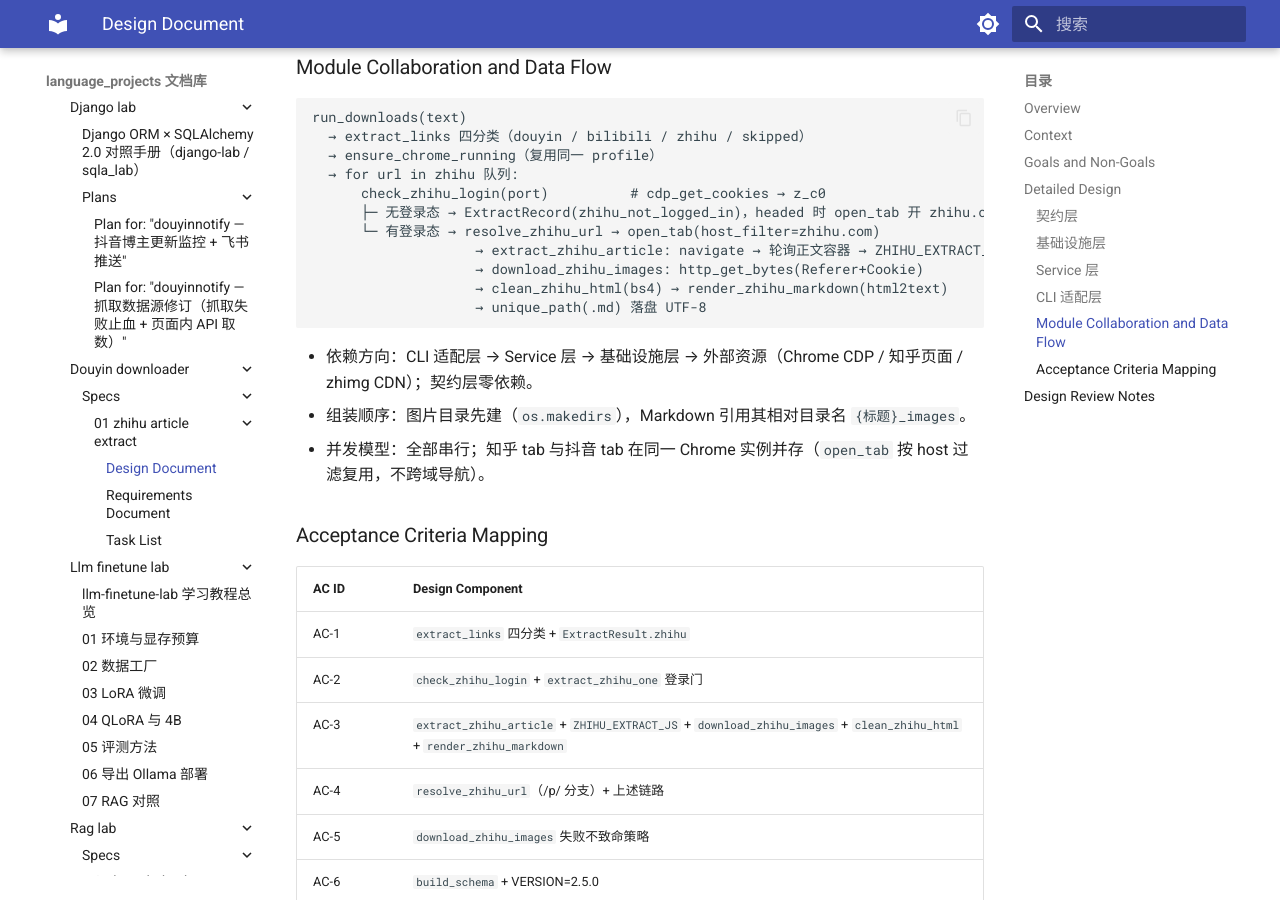
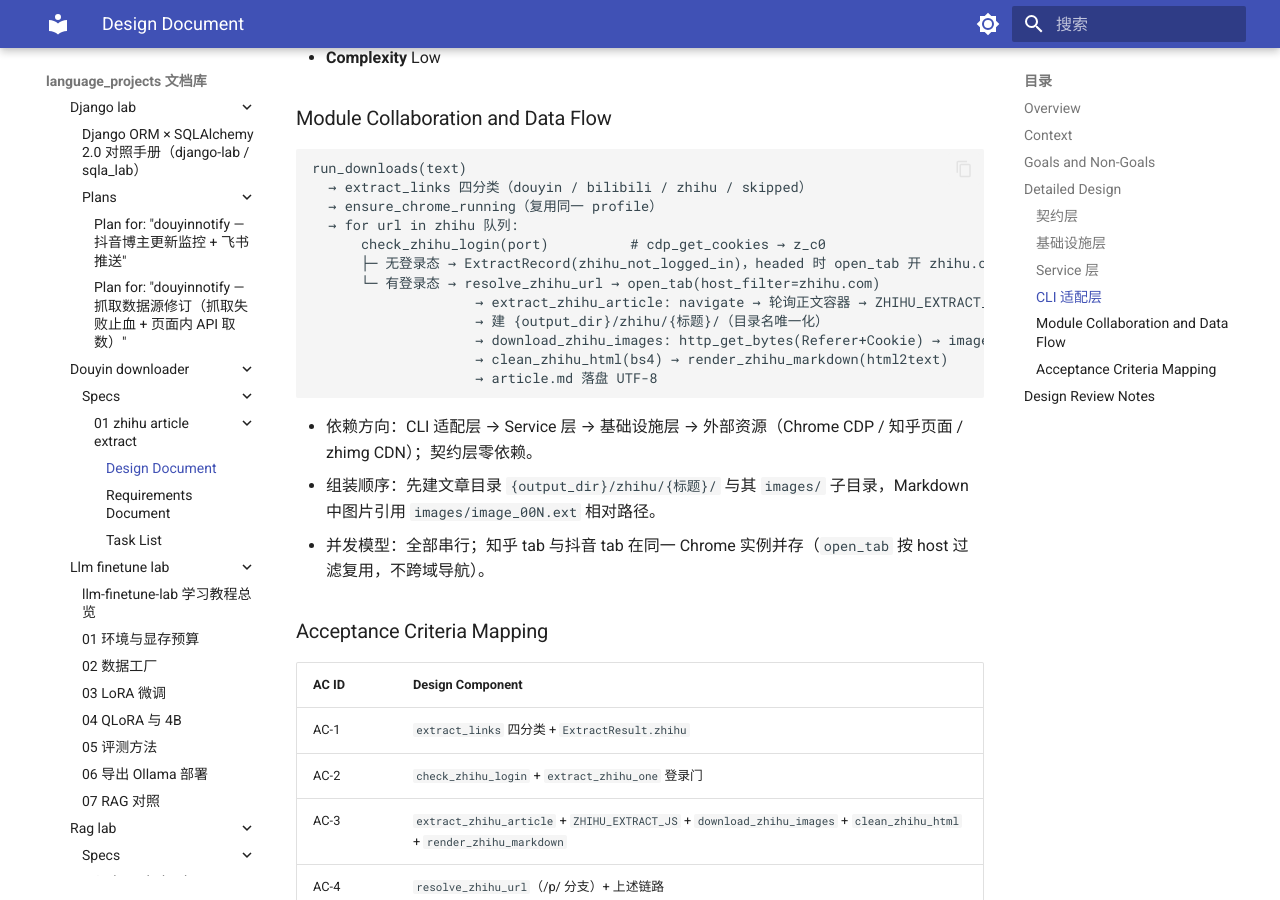
Before and after one commit to shihao-hub/td-language_projects, an MkDocs documentation site: the page built from docs/projects/python_projects/douyin_downloader/specs/01-zhihu-article-extract/design.md, in a window 1280 px wide and 900 px high, scrolled down 4400 px. Built offline with MkDocs 1.6.1 and Material for MkDocs 9.7.7, drawn with Linux system fonts in a browser that asks for light colours; a script that is not in the unit is left out; some of the changed text lies outside the part shown.

Commit message:
docs(specs): 知乎提取输出改为每篇独立目录布局
- 落盘结构改为 {output_dir}/zhihu/{标题}/article.md + images/

- 图片相对引用简化为 images/image_00N.ext（md 与 images 同级）

- 目录名唯一化 _1 顺延，side_effects.filesystem 加 zhihu 子目录

- AC-3/AC-4、Task 3/4 的验证路径与契约描述同步更新

````diff
--- a/docs/projects/python_projects/douyin_downloader/specs/01-zhihu-article-extract/design.md
+++ b/docs/projects/python_projects/douyin_downloader/specs/01-zhihu-article-extract/design.md
@@ -23,7 +23,7 @@
 
 - `UPDATED` `douyin_dl.py`
   - **Purpose** 错误码、JSON 包络、schema 定义
-  - **Changes** `ERROR_MESSAGES` 新增 `zhihu_not_logged_in`、`zhihu_extract_failed`；`_schema_response_property` 增 `extracted` 数组（item：`input_url`/`article_url`/`article_id`/`ok`/`title`/`path`/`images_total`/`images_failed`/`error`），`summary` 增 `extracted`；`build_schema` 更新 description/summary/constraints/`side_effects.network`（加 zhihu.com、zhimg.com）/VERSION=2.5.0
+  - **Changes** `ERROR_MESSAGES` 新增 `zhihu_not_logged_in`、`zhihu_extract_failed`；`_schema_response_property` 增 `extracted` 数组（item：`input_url`/`article_url`/`article_id`/`ok`/`title`/`path`/`images_total`/`images_failed`/`error`），`summary` 增 `extracted`；`build_schema` 更新 description/summary/constraints/`side_effects.network`（加 zhihu.com、zhimg.com）/`side_effects.filesystem`（加 `{output_dir}/zhihu`）/VERSION=2.5.0
   - **Complexity** Low
 
 ### 基础设施层
@@ -34,7 +34,7 @@
   - **Complexity** Low
 - `UPDATED` `unique_path(directory, stem, suffix=".mp4")`
   - **Purpose** 输出路径防覆盖
-  - **Changes** 无改动（md 落盘时以 `.md` 后缀调用；`_images` 目录由调用方 `os.makedirs` 创建）
+  - **Changes** 无改动（知乎落盘时对**目录名**做同款唯一化：候选 `{标题}` 已存在则 `_1`、`_2` 顺延，逻辑内联在 `extract_zhihu_one`；目录内文件名固定，不再调用本函数）
   - **Complexity** Low
 
 ### Service 层
@@ -65,7 +65,7 @@
   - **Complexity** Low
 - `CREATED` `clean_zhihu_html(html, images_map) -> str`（`douyin_dl.py`，BeautifulSoup 预处理）
   - **Purpose** 把知乎正文 HTML 清洗为可转换形态并本地化图片
-  - **Changes** 遍历 `img`：按 `data-actualsrc` → `data-original` → `srcset` 最大候选 → `src` 取候选、`new URL(x, "https://www.zhihu.com")` 绝对化、跳过 `data:` 占位图；URL 命中 `images_map` 时把 `src` 替换为本地相对路径并补 alt（`图N`）；剥掉投票/广告等无关壳元素与冗余 `noscript` 包裹；返回清洗后的 HTML 字符串
+  - **Changes** 遍历 `img`：按 `data-actualsrc` → `data-original` → `srcset` 最大候选 → `src` 取候选、`new URL(x, "https://www.zhihu.com")` 绝对化、跳过 `data:` 占位图；URL 命中 `images_map` 时把 `src` 替换为相对路径 `images/image_00N.ext`（md 与 images 同级）并补 alt（`图N`）；剥掉投票/广告等无关壳元素与冗余 `noscript` 包裹；返回清洗后的 HTML 字符串
   - **Complexity** Medium
 - `CREATED` `render_zhihu_markdown(title, author, article_url, clean_html, fetched_at) -> str`（`douyin_dl.py`）
   - **Purpose** 清洗后 HTML → Markdown 文本
@@ -73,7 +73,7 @@
   - **Complexity** Low
 - `CREATED` `extract_zhihu_one(input_url, ...) -> ExtractRecord`（`douyin_dl.py`）
   - **Purpose** 单条知乎提取编排
-  - **Changes** 登录门（无 z_c0 → `zhihu_not_logged_in` 失败，emit 指引；headed 且未登录时自动 `open_tab` 打开 zhihu.com）→ resolve → `open_tab(port, url, host_filter="zhihu.com")` → extract → bs4 提取图片清单并 `download_zhihu_images` 落盘 `{output_dir}/{标题}_images/` → `clean_zhihu_html` 本地化 → `render_zhihu_markdown` → `unique_path(output_dir, 标题, ".md")` 写入 UTF-8 → 填 `ExtractRecord`
+  - **Changes** 登录门（无 z_c0 → `zhihu_not_logged_in` 失败，emit 指引；headed 且未登录时自动 `open_tab` 打开 zhihu.com）→ resolve → `open_tab(port, url, host_filter="zhihu.com")` → extract → 建文章目录 `{output_dir}/zhihu/{标题}/`（`os.makedirs` 含 zhihu 层；目录名唯一化：已存在则 `_1`、`_2` 顺延）→ bs4 提取图片清单并 `download_zhihu_images` 落盘该目录 `images/` → `clean_zhihu_html` 本地化 → `render_zhihu_markdown` → 写入 `article.md`（UTF-8）→ 填 `ExtractRecord`（path 指向 article.md）
   - **Complexity** Medium
 - `UPDATED` `ExtractResult` / `extract_links` / `RunResult` / `to_data`（`douyin_dl.py`）
   - **Purpose** 四分类与结果承载
@@ -102,13 +102,14 @@ run_downloads(text)
       ├─ 无登录态 → ExtractRecord(zhihu_not_logged_in)，headed 时 open_tab 开 zhihu.com
       └─ 有登录态 → resolve_zhihu_url → open_tab(host_filter=zhihu.com)
                     → extract_zhihu_article: navigate → 轮询正文容器 → ZHIHU_EXTRACT_JS(innerHTML)
-                    → download_zhihu_images: http_get_bytes(Referer+Cookie)
+                    → 建 {output_dir}/zhihu/{标题}/（目录名唯一化）
+                    → download_zhihu_images: http_get_bytes(Referer+Cookie) → images/
                     → clean_zhihu_html(bs4) → render_zhihu_markdown(html2text)
-                    → unique_path(.md) 落盘 UTF-8
+                    → article.md 落盘 UTF-8
 ```
 
 - 依赖方向：CLI 适配层 → Service 层 → 基础设施层 → 外部资源（Chrome CDP / 知乎页面 / zhimg CDN）；契约层零依赖。
-- 组装顺序：图片目录先建（`os.makedirs`），Markdown 引用其相对目录名 `{标题}_images`。
+- 组装顺序：先建文章目录 `{output_dir}/zhihu/{标题}/` 与其 `images/` 子目录，Markdown 中图片引用 `images/image_00N.ext` 相对路径。
 - 并发模型：全部串行；知乎 tab 与抖音 tab 在同一 Chrome 实例并存（`open_tab` 按 host 过滤复用，不跨域导航）。
 
 ### Acceptance Criteria Mapping
````
Also changed, not shown: docs/projects/python_projects/douyin_downloader/specs/01-zhihu-article-extract/requirements.md (+4 -4 lines), docs/projects/python_projects/douyin_downloader/specs/01-zhihu-article-extract/tasks.md (+3 -3 lines).
